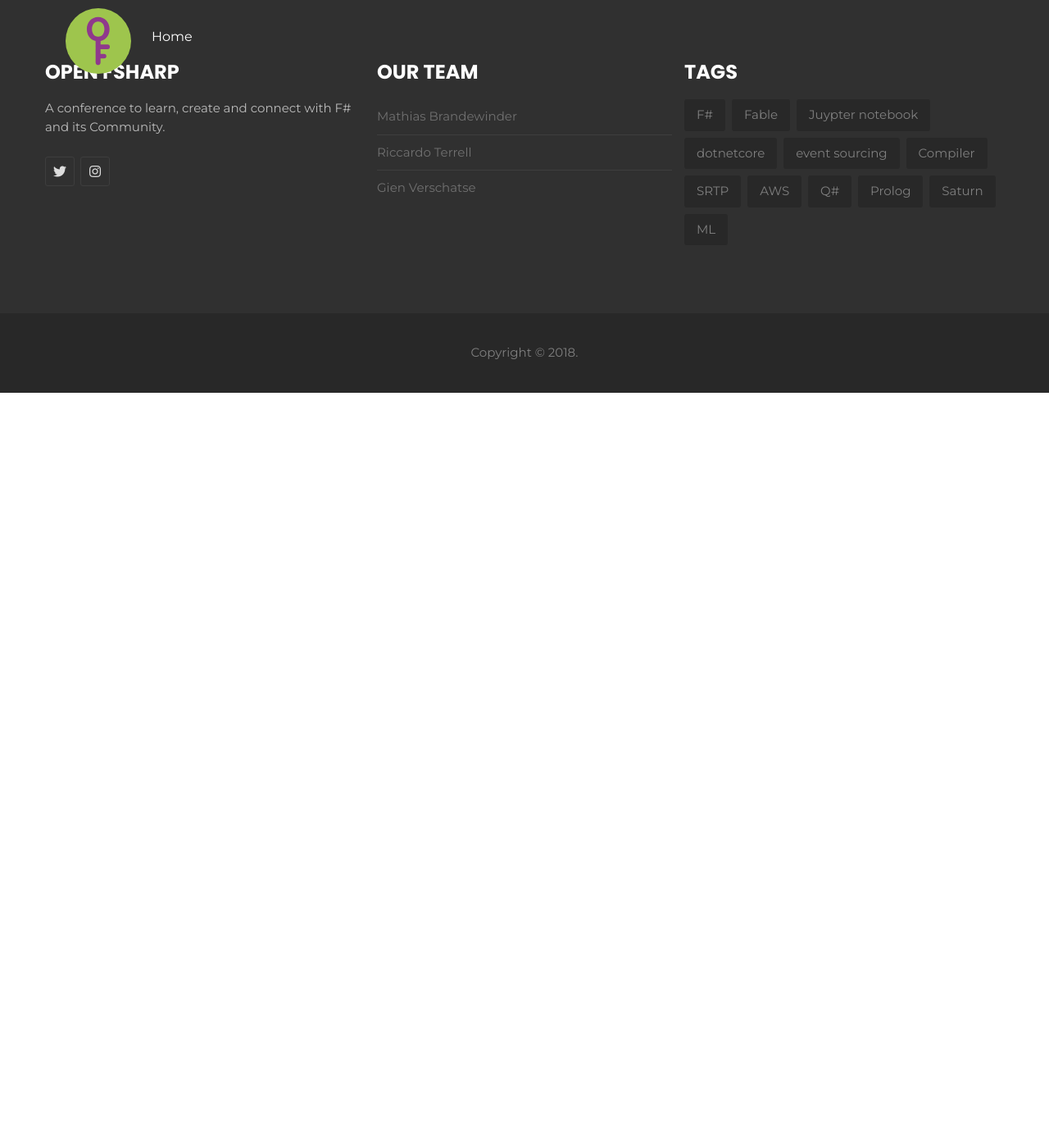
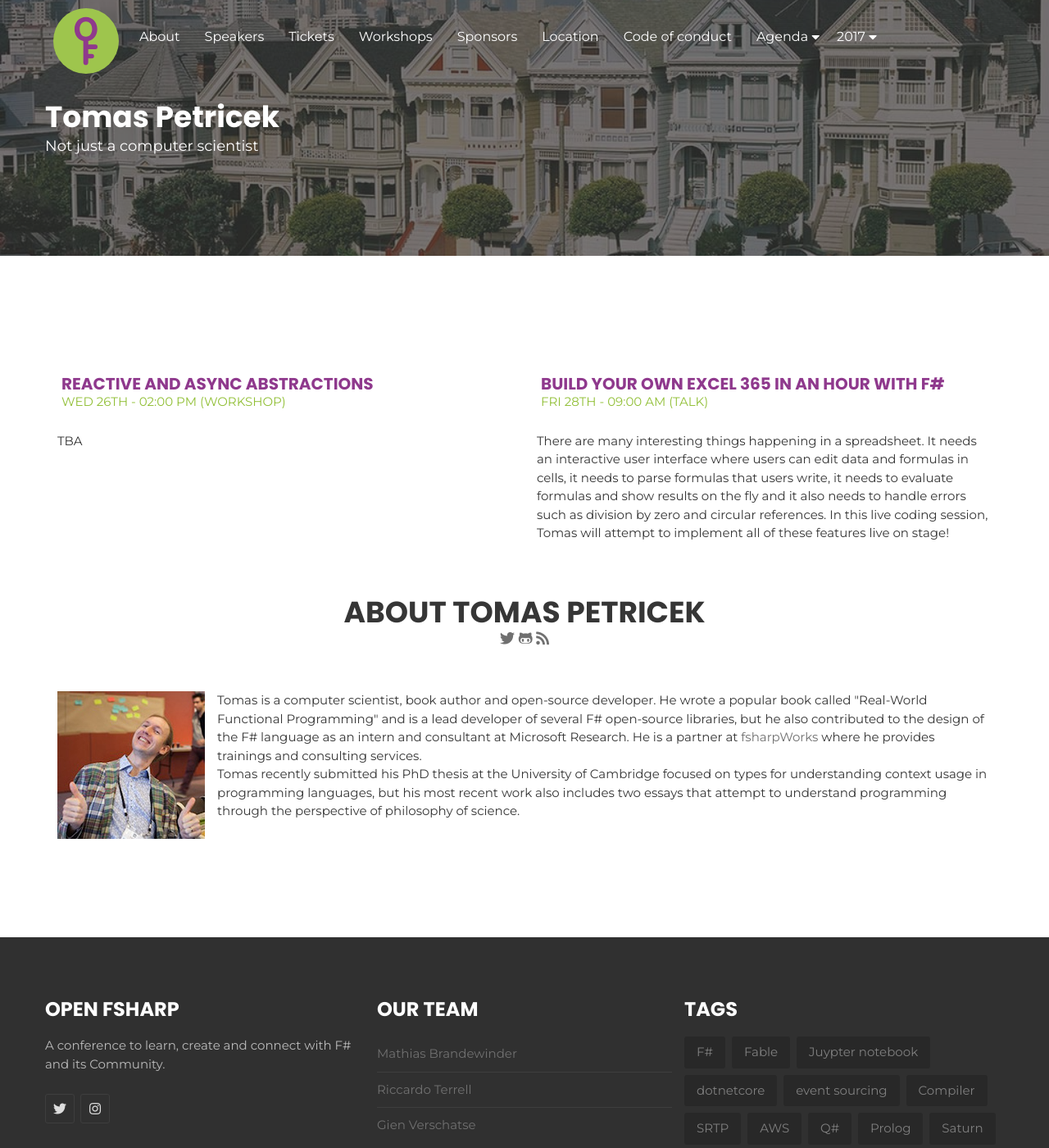
Before and after one commit to open-fsharp/open-fsharp.github.io, a Jekyll site: the page built from speakers/tomas-petricek.md, in a window 1280 px wide and 1400 px high. Shown: the whole window at 82% size. Built offline with Jekyll 4.4.1, drawn with Linux system fonts in a browser that asks for light colours; nearby versions of some CDN libraries; our own code applies the rules of GitHub Pages for plain Markdown files; comment, search, counter and statistics services are not loaded.

Commit message:
add talk info tomas petricek

```diff
--- a/index.html
+++ b/index.html
@@ -556,10 +556,10 @@
 					<div class="row">
 						<div class="speaker-item">
 							<div class="speaker-thumb">
-								<a href="#"><img src="{{ site.baseurl }}public/assets/speakers/2018/tomas-petricek.jpg" alt="Tomas Petricek"></a>
+								<a href="{{ site.baseurl }}speakers/tomas-petricek/"><img src="{{ site.baseurl }}public/assets/speakers/2018/tomas-petricek.jpg" alt="Tomas Petricek"></a>
 							</div><!-- /.speaker-thumb -->
 							<div class="speaker-content">
-								<a href="#" class="speaker-name">TOMAS PETRICEK</a>
+								<a href="{{ site.baseurl }}speakers/tomas-petricek/" class="speaker-name">TOMAS PETRICEK</a>
 								<p class="designation">Not just a computer scientist</p>
 							</div>
 							<div class="speaker-social">
--- a/speakers/tomas-petricek.md
+++ b/speakers/tomas-petricek.md
@@ -0,0 +1,61 @@
+---
+layout: speaker
+title: Tomas Petricek
+category: Not just a computer scientist
+---
+
+<div class="row">
+    <div class="col-md-6">
+        <div class="speaker-talk">
+            <div class="section-head">
+                <h2 class="header-title">Reactive and async abstractions</h2>
+                    <p class="header-desc">Wed 26th - 02:00 PM (Workshop)</p>
+            </div>
+            <div>
+                <p>
+                    TBA
+                </p>
+            </div>
+        </div>
+    </div>
+    <div class="col-md-6">
+        <div class="speaker-talk">
+            <div class="section-head">
+                <h2 class="header-title">Build your own Excel 365 in an hour with F#</h2>
+                    <p class="header-desc">Fri 28th - 09:00 AM (Talk)</p>
+            </div>
+            <div>
+                <p>
+                    There are many interesting things happening in a spreadsheet. It needs an interactive user interface where users can edit data and formulas in cells, it needs to parse formulas that users write, it needs to evaluate formulas and show results on the fly and it also needs to handle errors such as division by zero and circular references. In this live coding session, Tomas will attempt to implement all of these features live on stage!
+                </p>
+            </div>
+        </div>
+    </div>
+</div><!-- /.row -->
+<div class="row">
+    <div class="col-md-12">
+        <div class="speaker-about">
+            <div class="section-head">
+                <h2 class="header-title">About {{ page.title }}</h2>
+                <p class="header-desc">
+                    <a href="https://twitter.com/tomaspetricek"><i class="fab fa-twitter"></i></a>
+					<a href="https://github.com/tpetricek"><i class="fab fa-github-alt"></i></a>
+            		<a href="http://tomasp.net/blog/"><i class="fas fa-rss"></i></a>
+                </p>
+            </div>
+            <div class="row">
+                <div class="col-md-2">
+                    <img src="{{ site.baseurl }}public/assets/speakers/2018/tomas-petricek.jpg" alt="Tomas Petricek" />
+                </div>
+                <div class="col-md-10">
+                    <p>
+                        Tomas is a computer scientist, book author and open-source developer. He wrote a popular book called "Real-World Functional Programming" and is a lead developer of several F# open-source libraries, but he also contributed to the design of the F# language as an intern and consultant at Microsoft Research. He is a partner at <a href="http://fsharpworks.com" target="_blank">fsharpWorks</a> where he provides trainings and consulting services.
+                    </p>
+                    <p>
+                        Tomas recently submitted his PhD thesis at the University of Cambridge focused on types for understanding context usage in programming languages, but his most recent work also includes two essays that attempt to understand programming through the perspective of philosophy of science.
+                    </p>
+                </div>
+            </div>
+        </div>
+    </div>
+</div>
```
Also changed, not shown: agenda/workshop.md (+16 -8 lines), speakers/evelina-gabasova.md (+13 -0 lines), speakers/krzysztof-cieslak.md (+13 -0 lines).
